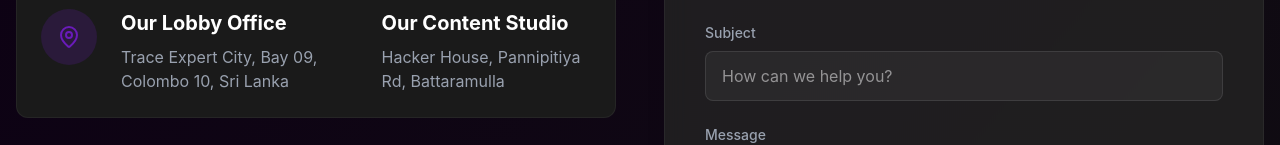
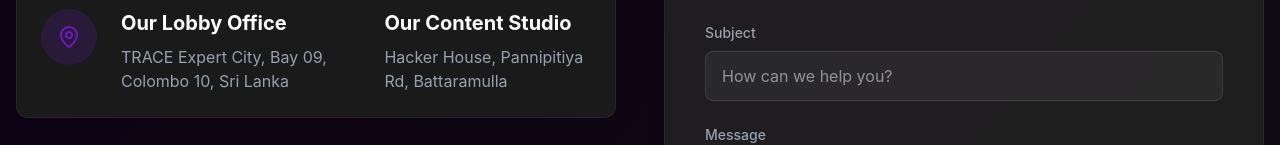
Before and after one commit to asalhanadapangoda/The-Day-News, a React (Vite) app in the folder client/: page /contact in a window 1280 px wide. Shown: the part 542-687 px from the top of the page. Built offline with nearby package versions, Linux system fonts and the light colour scheme; no server answers.

Commit message:
Update About Page

```diff
--- a/client/src/pages/Contact.jsx
+++ b/client/src/pages/Contact.jsx
@@ -77,7 +77,7 @@ const Contact = () => {
                 </div>
                 <div>
                   <h3 className="text-xl font-bold text-white mb-2">Our Lobby Office</h3>
-                  <p className="text-gray-400">{settings?.contactAddress || 'Trace Expert City, Bay 09, Colombo 10, Sri Lanka'}</p>
+                  <p className="text-gray-400">{settings?.contactAddress || 'TRACE Expert City, Bay 09, Colombo 10, Sri Lanka'}</p>
                 </div>
                 <div>
                   <h3 className="text-xl font-bold text-white mb-2">Our Content Studio</h3>
```
